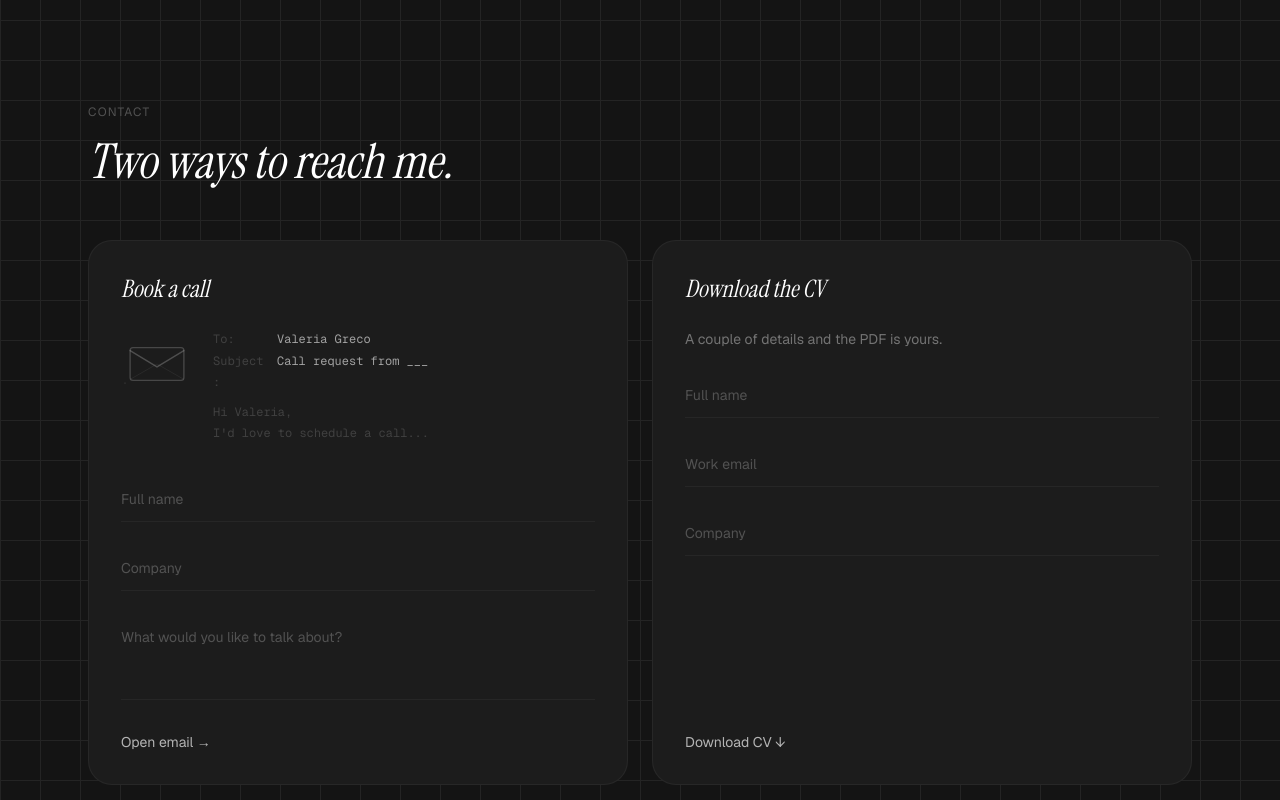
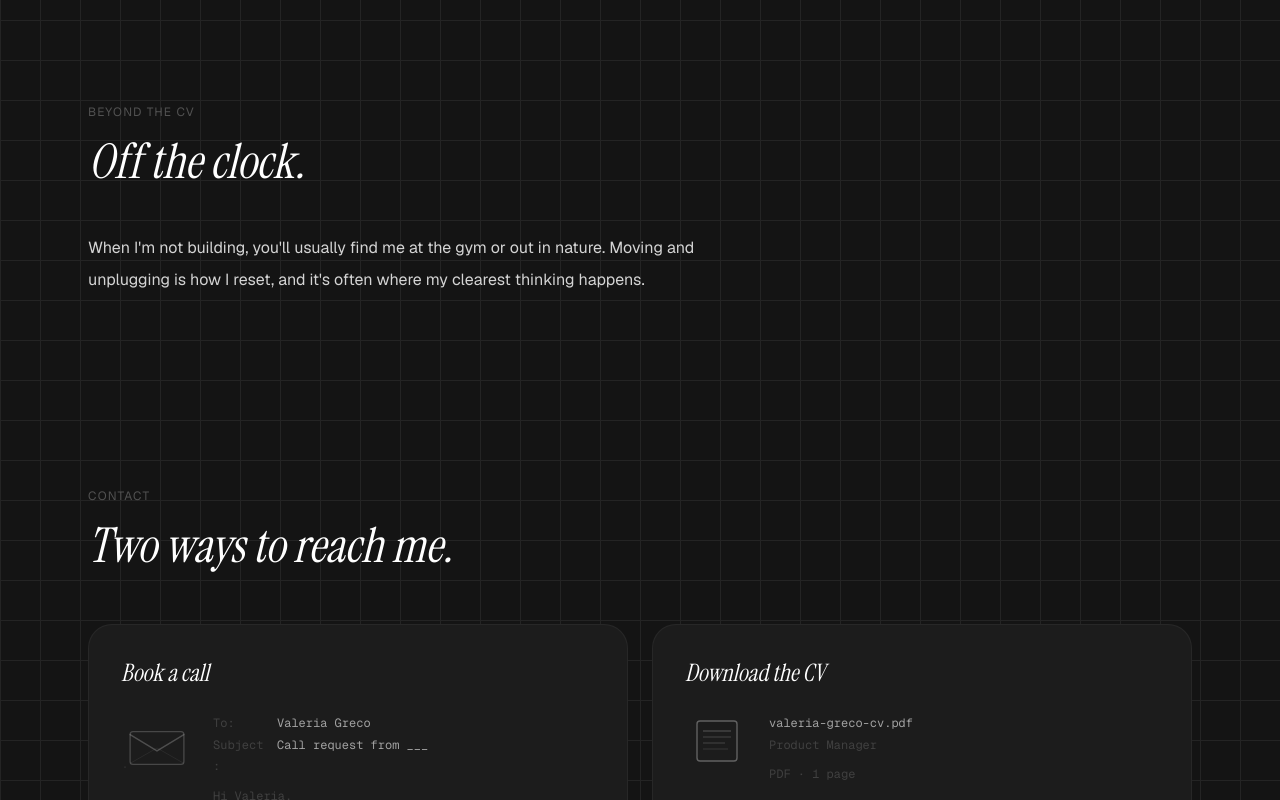
Before and after one commit to valgreco/portfolio-, a Next.js app: page / in a window 1280 px wide. Shown: the part 2140-2940 px from the top of the page. Built offline with nearby package versions, Linux system fonts and the light colour scheme.

Commit message:
Contact: add document motif to CV card to balance the two cards; rename work section to 'How I work' and add personal 'Off the clock' section

```diff
--- a/app/page.tsx
+++ b/app/page.tsx
@@ -5,6 +5,7 @@ import BootSequence from "@/components/BootSequence";
 import Hero from "@/components/Hero";
 import BuildingWithAI from "@/components/BuildingWithAI";
 import BeyondTheCV from "@/components/BeyondTheCV";
+import OffTheClock from "@/components/OffTheClock";
 import BookACall from "@/components/BookACall";
 import DownloadCV from "@/components/DownloadCV";
 import Reveal from "@/components/Reveal";
@@ -18,6 +19,7 @@ export default function Home() {
       <Hero visible={heroVisible} />
       <Reveal><BuildingWithAI /></Reveal>
       <Reveal><BeyondTheCV /></Reveal>
+      <Reveal><OffTheClock /></Reveal>
       <Reveal>
         <section className="w-full max-w-6xl mx-auto px-6 py-24">
           <p className="text-xs tracking-widest text-neutral-600 uppercase mb-3">Contact</p>
--- a/components/BeyondTheCV.tsx
+++ b/components/BeyondTheCV.tsx
@@ -3,7 +3,7 @@
 export default function BeyondTheCV() {
   return (
     <section className="w-full max-w-6xl mx-auto px-6 py-24">
-      <p className="text-xs tracking-widest text-neutral-600 uppercase mb-3">Beyond the CV</p>
+      <p className="text-xs tracking-widest text-neutral-600 uppercase mb-3">How I work</p>
       <h2
         className="text-4xl md:text-5xl text-white mb-10 leading-tight"
         style={{ fontFamily: "var(--font-instrument-serif)", fontStyle: "italic" }}
--- a/components/DownloadCV.tsx
+++ b/components/DownloadCV.tsx
@@ -49,6 +49,25 @@ export default function DownloadCV() {
         >
           Download the CV
         </h3>
+
+        {/* Document motif, mirrors the envelope on Book a call */}
+        <div className="flex items-start gap-5 mb-8">
+          <div className="shrink-0 mt-1">
+            <svg width="64" height="48" viewBox="0 0 64 48" fill="none" xmlns="http://www.w3.org/2000/svg">
+              <rect x="12" y="4" width="40" height="40" rx="3" stroke="white" strokeOpacity="0.3" strokeWidth="1.4" />
+              <line x1="18" y1="14" x2="46" y2="14" stroke="white" strokeOpacity="0.25" strokeWidth="1" />
+              <line x1="18" y1="20" x2="46" y2="20" stroke="white" strokeOpacity="0.18" strokeWidth="1" />
+              <line x1="18" y1="26" x2="40" y2="26" stroke="white" strokeOpacity="0.18" strokeWidth="1" />
+              <line x1="18" y1="32" x2="43" y2="32" stroke="white" strokeOpacity="0.12" strokeWidth="1" />
+            </svg>
+          </div>
+          <div className="flex-1 min-w-0 text-xs leading-[1.8] text-neutral-500" style={{ fontFamily: "var(--font-geist-mono)" }}>
+            <div className="text-neutral-400">valeria-greco-cv.pdf</div>
+            <div className="text-neutral-700">Product Manager</div>
+            <div className="text-neutral-700 mt-2">PDF · 1 page</div>
+          </div>
+        </div>
+
         {done ? (
           <motion.p
             initial={{ opacity: 0, y: 8 }}
--- /dev/null
+++ b/components/OffTheClock.tsx
@@ -0,0 +1,22 @@
+"use client";
+
+export default function OffTheClock() {
+  return (
+    <section className="w-full max-w-6xl mx-auto px-6 py-24">
+      <p className="text-xs tracking-widest text-neutral-600 uppercase mb-3">Beyond the CV</p>
+      <h2
+        className="text-4xl md:text-5xl text-white mb-10 leading-tight"
+        style={{ fontFamily: "var(--font-instrument-serif)", fontStyle: "italic" }}
+      >
+        Off the clock.
+      </h2>
+
+      <div className="max-w-2xl flex flex-col gap-6 text-base leading-8 text-neutral-300">
+        <p>
+          When I&apos;m not building, you&apos;ll usually find me at the gym or out in nature. Moving
+          and unplugging is how I reset, and it&apos;s often where my clearest thinking happens.
+        </p>
+      </div>
+    </section>
+  );
+}
```
